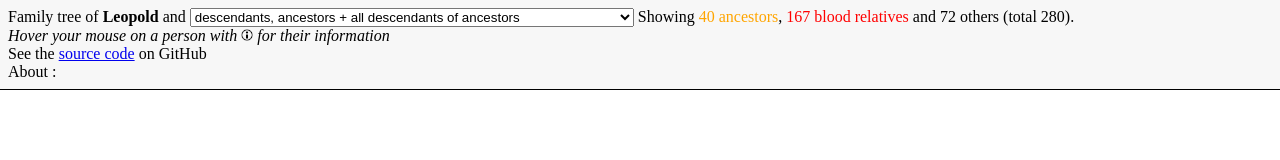
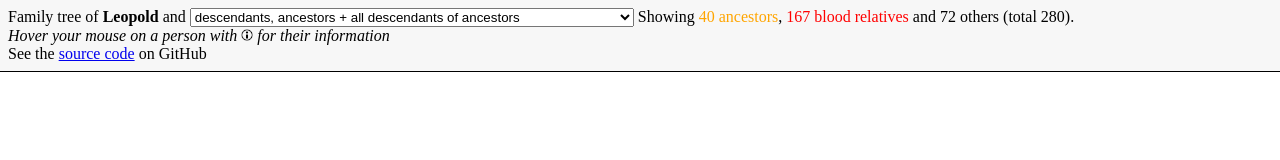
Before and after one commit to daveagp/family-tree, a plain HTML site: page index.html in a window 1280 px wide. Drawn offline with Linux system fonts and the light colour scheme.

Commit message:
Fix typo

```diff
--- a/index.html
+++ b/index.html
@@ -110,7 +110,7 @@ body {
   <i>Hover your mouse on a person with <img src="info-icon.png" height="12px"> for their information</i>
   <br>See the <a target="_blank" href="https://github.com/daveagp/family-tree">source code</a> on GitHub
 </div>
-<div id="info-pane" style="visibility: hiddem">About <i><span id="info-pane-name"></span></i>:
+<div id="info-pane" style="display: none">About <i><span id="info-pane-name"></span></i>:
 <span id="info-pane-details"></span>
 </div>
 </div>
```
